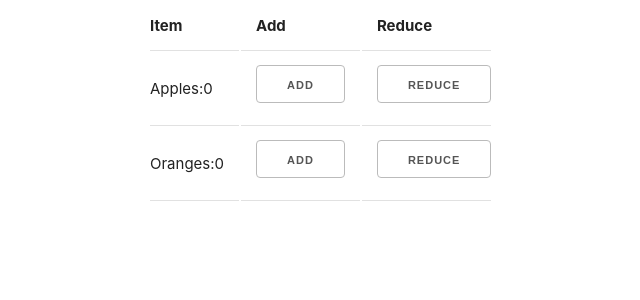
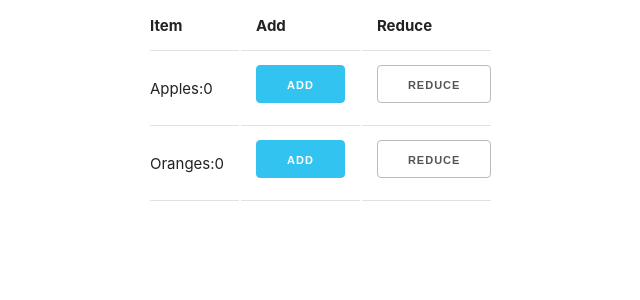
Before and after one commit to Vikas592/AdvReactPractice, a React (Create React App) app: page / in a window 1280 px wide. Shown: the top 300 px of the page, without its empty margins (12-652 px from the left). Built offline with nearby package versions, Linux system fonts and the light colour scheme.

Commit message:
add: separate state objects

```diff
--- a/src/App.tsx
+++ b/src/App.tsx
@@ -1,10 +1,13 @@
+import React from 'react';
 import { useSelector, useDispatch } from 'react-redux';
 import { addApples, addOranges, reduceApples, reduceOranges } from './Redux';
 import { State } from './Redux/types';
 
 function App() {
-  const apples: Number = useSelector((state: State) => state.apples);
-  const oranges: Number = useSelector((state: State) => state.oranges);
+  const apples: Number = useSelector((state: State) => {
+    return state.apples.apples;
+  });
+  const oranges: Number = useSelector((state: State) => state.oranges.oranges);
   const dispatch: Function = useDispatch();
 
   const increment = (item: string) => {
@@ -16,19 +19,24 @@ function App() {
     if (item === 'apples') dispatch(reduceApples());
     if (item === 'oranges') dispatch(reduceOranges());
   };
+
   return (
     <div className='container'>
       <table>
         <thead>
-          <th>Item</th>
-          <th>Add</th>
-          <th>Reduce</th>
+          <tr>
+            <th>Item</th>
+            <th>Add</th>
+            <th>Reduce</th>
+          </tr>
         </thead>
         <tbody>
-          <tr>
+          <tr className='u-full-width'>
             <td>Apples:{apples}</td>
             <td>
-              <button onClick={() => increment('apples')}>Add</button>
+              <button className='button-primary' onClick={() => increment('apples')}>
+                Add
+              </button>
             </td>
             <td>
               <button onClick={() => decrement('apples')} disabled={apples === 0}>
@@ -36,10 +44,12 @@ function App() {
               </button>
             </td>
           </tr>
-          <tr>
+          <tr className='u-full-width'>
             <td>Oranges:{oranges}</td>
             <td>
-              <button onClick={() => increment('oranges')}>Add</button>
+              <button className='button-primary' onClick={() => increment('oranges')}>
+                Add
+              </button>
             </td>
             <td>
               <button onClick={() => decrement('oranges')} disabled={oranges === 0}>
--- a/src/Redux/Reducers/appleReducer.ts
+++ b/src/Redux/Reducers/appleReducer.ts
@@ -1,13 +1,16 @@
 import { ADD_APPLES, REDUCE_APPLES } from '../constants';
-import { Action } from '../types';
+import { Action, AppleState } from '../types';
 
-const appleReducer = (state: number = 0, action: Action): number => {
+const initialAppleState: AppleState = {
+  apples: 0,
+};
+const appleReducer = (state: AppleState = initialAppleState, action: Action): AppleState => {
   switch (action.type) {
     case ADD_APPLES:
-      return state + 1;
+      return { apples: state.apples + 1 };
 
     case REDUCE_APPLES:
-      return state - 1;
+      return { apples: state.apples - 1 };
 
     default:
       return state;
--- a/src/Redux/Reducers/orangeReducer.ts
+++ b/src/Redux/Reducers/orangeReducer.ts
@@ -1,13 +1,16 @@
 import { ADD_ORANGES, REDUCE_ORANGES } from '../constants';
-import { Action } from '../types';
+import { Action, OrangeState } from '../types';
 
-const orangeReducer = (state: number = 0, action: Action): number => {
+const initialOrangeState: OrangeState = {
+  oranges: 0,
+};
+const orangeReducer = (state: OrangeState = initialOrangeState, action: Action): OrangeState => {
   switch (action.type) {
     case ADD_ORANGES:
-      return state + 1;
+      return { oranges: state.oranges + 1 };
 
     case REDUCE_ORANGES:
-      return state - 1;
+      return { oranges: state.oranges - 1 };
 
     default:
       return state;
--- a/tsconfig.json
+++ b/tsconfig.json
@@ -18,7 +18,7 @@
     "resolveJsonModule": true,
     "isolatedModules": true,
     "noEmit": true,
-    "jsx": "react-jsx"
+    "jsx": "preserve"
   },
   "include": [
     "src"
```
Also changed, not shown: src/Redux/types.ts (+14 -2 lines), 1 other file (tests, documents, lock files or other folders).
